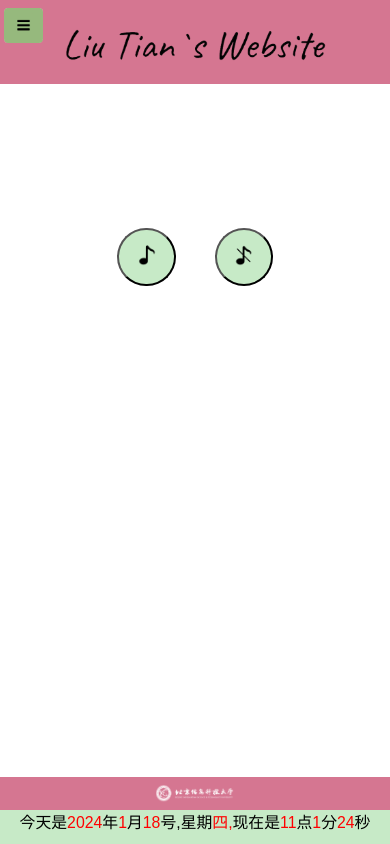
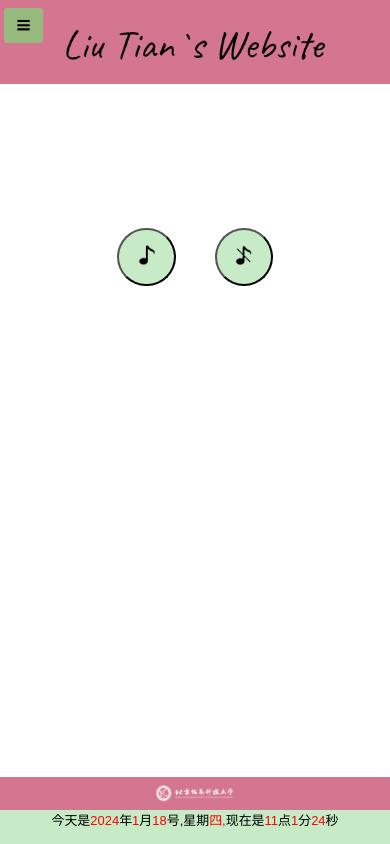
Before and after one commit to Bistu-lt25680/Personal-Website, a plain HTML site: page index.html in a window 390 px wide. Drawn offline with Linux system fonts and the light colour scheme.

Commit message:
Add files via upload

```diff
--- a/css/index.css
+++ b/css/index.css
@@ -181,7 +181,7 @@ button {
         font-size: 16px;
     }
     .time{
-        font-size: 110%;
+        font-size: 90%;
     }
 
     .logo-block2 {
```
